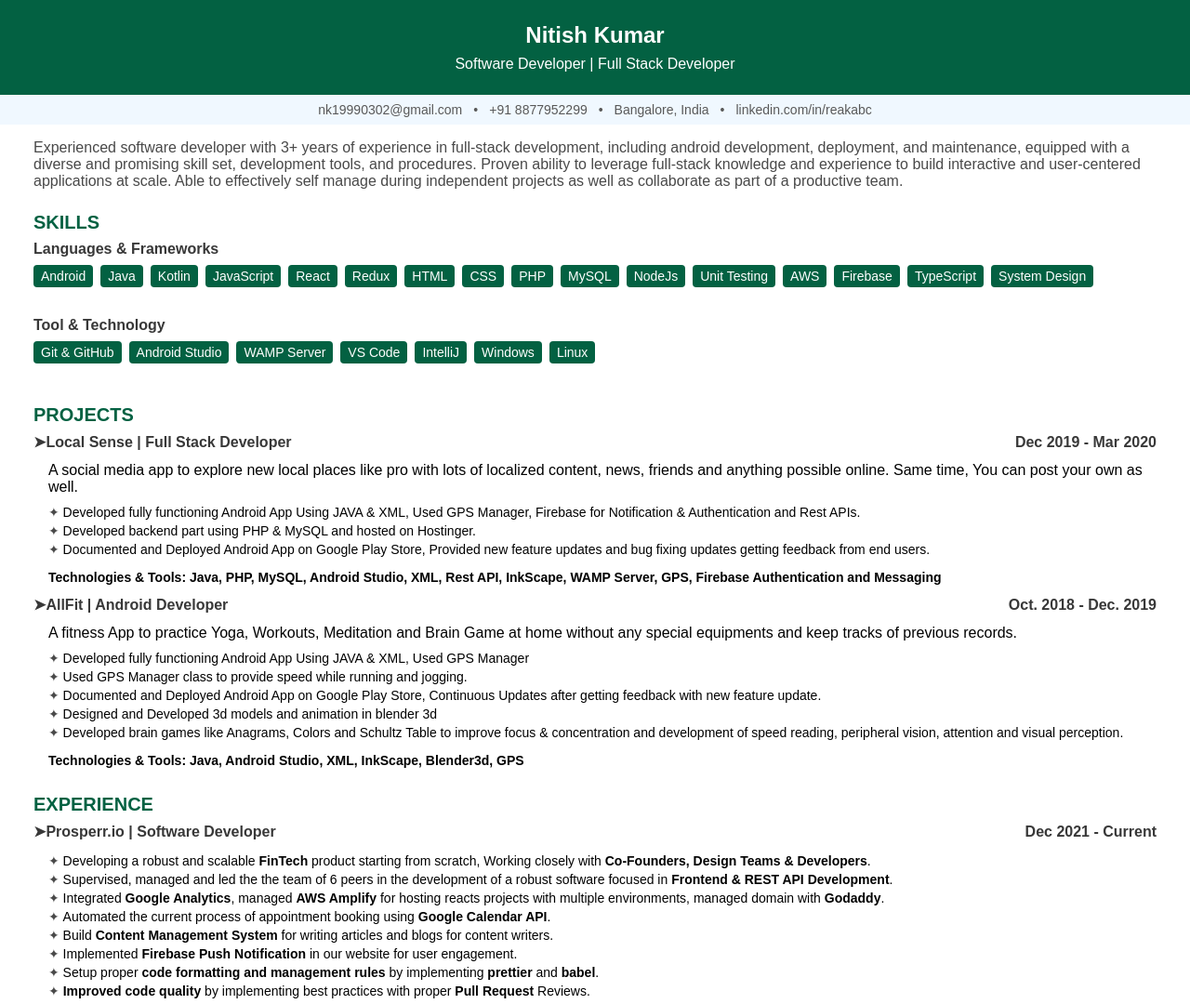
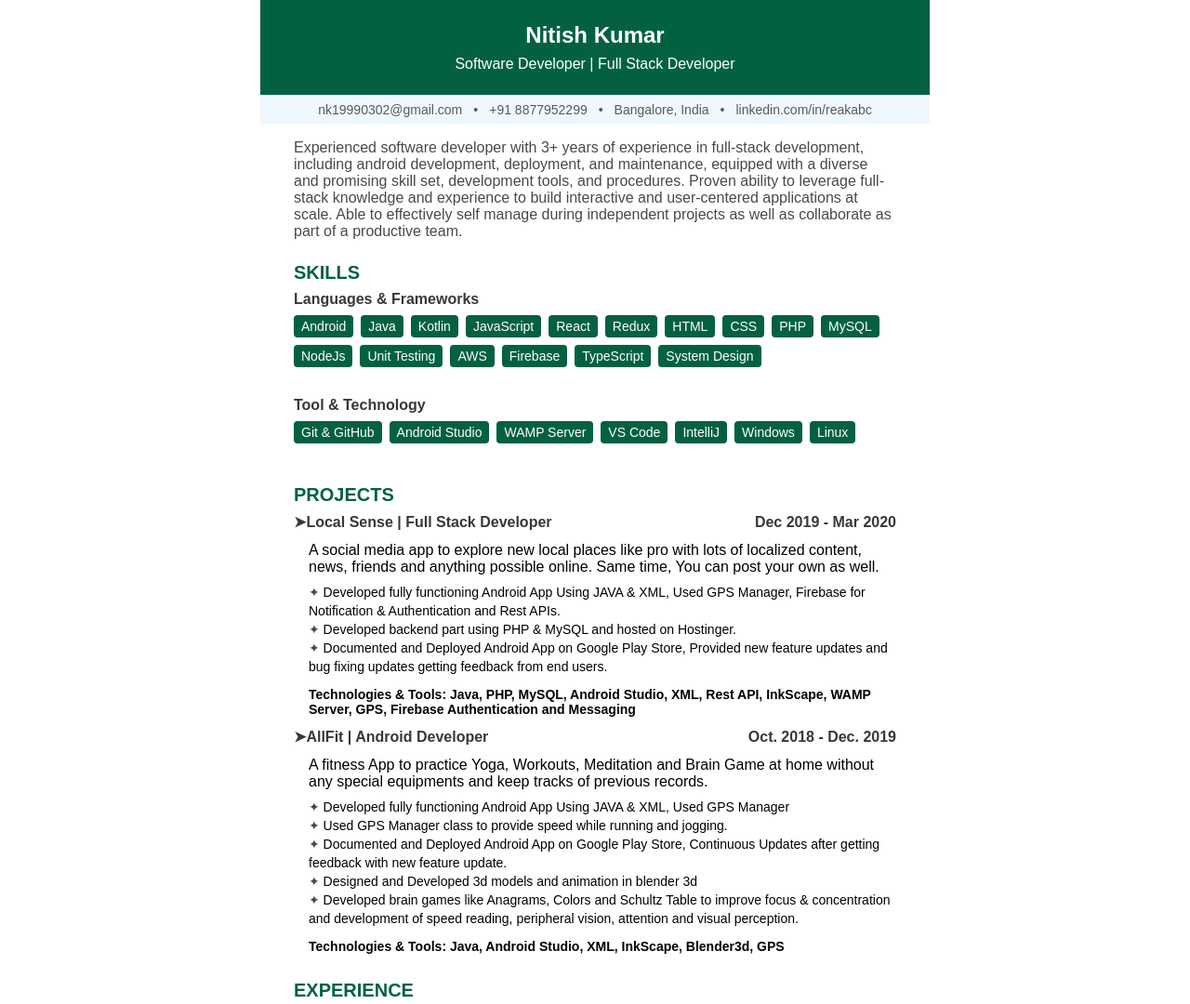
Before and after one commit to reakabc/Resume-Nitish-Kumar, a plain HTML site: page index.html in a window 1280 px wide. Shown: the top 1080 px of the page at 93% size. Drawn offline with Linux system fonts and the light colour scheme.

Commit message:
added max-width

```diff
--- a/index.html
+++ b/index.html
@@ -1,5 +1,6 @@
 <!DOCTYPE html>
 <html lang="en">
+
 <head>
     <meta charset="UTF-8" />
     <meta http-equiv="X-UA-Compatible" content="IE=edge" />
@@ -8,7 +9,9 @@
     <link rel="stylesheet" href="style.css" />
     <script src="./main.js"></script>
 </head>
+
 <body>
+    <div class="main-wrapper">
         <section class="section heading">
             <h2>Nitish Kumar</h2>
             <p class="sub-heading">Software Developer | Full Stack Developer</p>
@@ -77,5 +80,7 @@
                 renderExperience("educations");
             </script>
         </section>
+    </div>
 </body>
+
 </html>
--- a/style.css
+++ b/style.css
@@ -4,9 +4,20 @@
     margin: 0px;
 }
 
+body {
+    display: flex;
+    flex-direction: column;
+    justify-content: center;
+    align-items: center;
+}
+
+.main-wrapper {
+    max-width: 720px;
+}
 
 .heading {
     padding: 24px 24px;
+    width: 100%;
     background-color: rgb(3, 97, 66);
     text-align: center;
     color: white;
@@ -77,7 +88,7 @@ li {
     padding: 8px 36px;
 }
 
-.flex-row{
+.flex-row {
     display: flex;
     justify-content: space-between;
     align-items: center;
@@ -89,7 +100,7 @@ li {
     color: rgb(73, 73, 73);
 }
 
-.roles-n-responsibilities{
+.roles-n-responsibilities {
     padding-left: 16px;
     line-height: 20px;
     margin-top: 8px;
@@ -109,13 +120,18 @@ li {
 }
 
 @media print {
+
     /* h2 {
       page-break-before: always;
     } */
-    h2, h3, h4 {
+    h2,
+    h3,
+    h4 {
         page-break-after: avoid;
     }
-    pre, blockquote {
+
+    pre,
+    blockquote {
         page-break-inside: avoid;
     }
 
```
Lines whose indentation alone changed are shown as unchanged.
